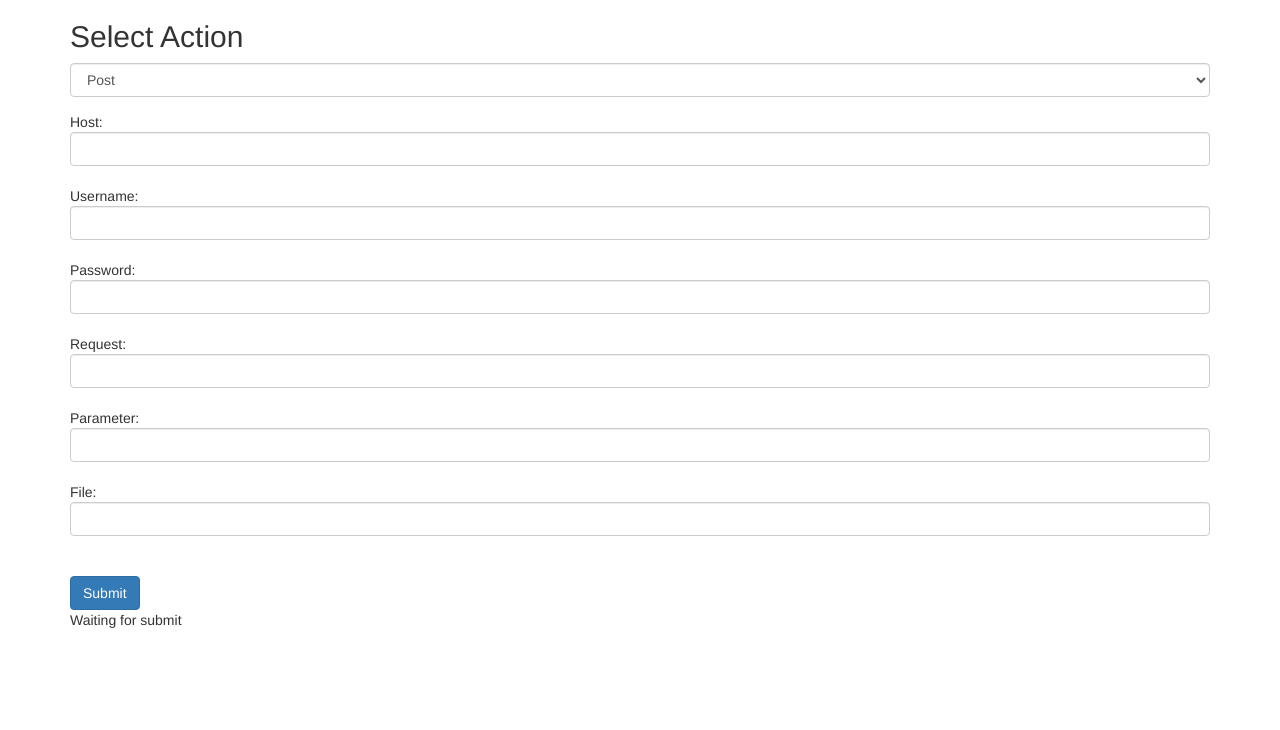
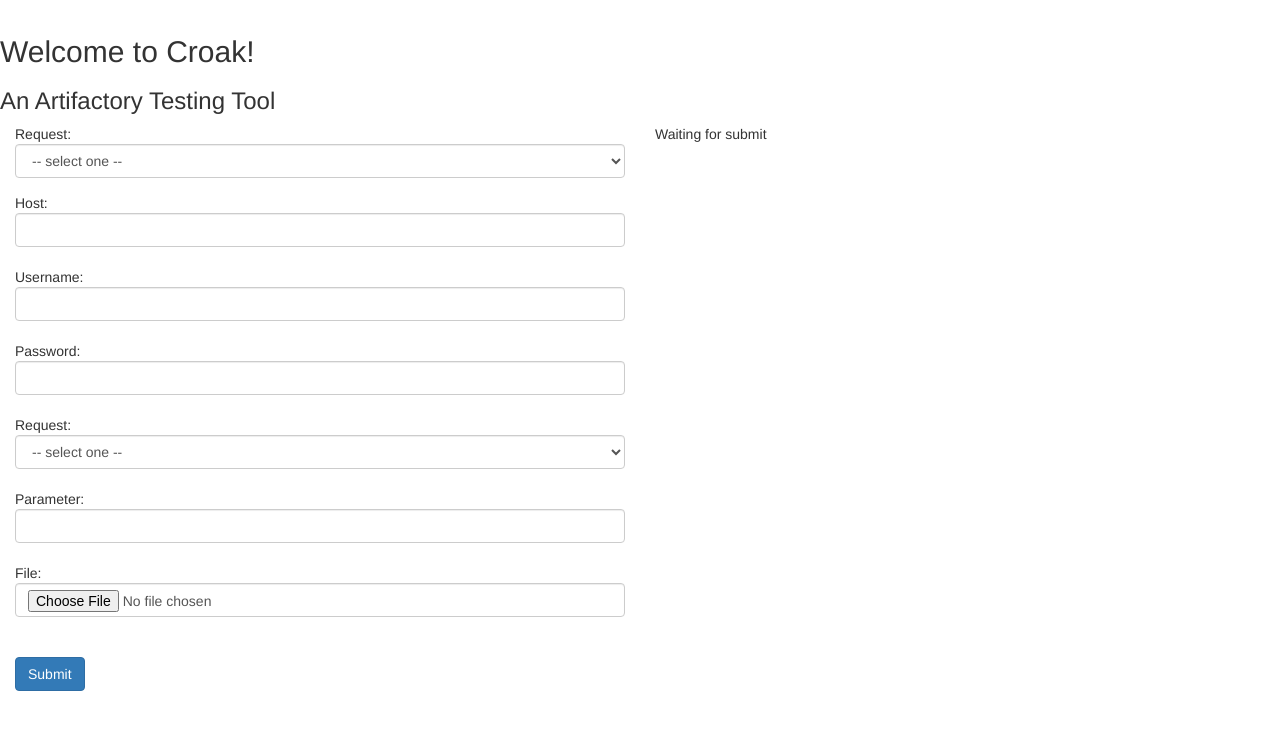
Before and after one commit to AngelloMaggio/croak, a Flask app: page / in a window 1280 px wide. Shown: the top 730 px of the page. Run offline with Flask 2, Linux system fonts and the light colour scheme; some libraries are stand-ins or nearby versions.

Commit message:
Changes in the UI, automating request type list with avaialble requests of that type itneractiong

```diff
--- a/server.py
+++ b/server.py
@@ -1,4 +1,4 @@
-from flask import Flask, render_template, request, redirect, url_for, session
+from flask import Flask, render_template, request, redirect, url_for, session, jsonify
 from flask_bootstrap import Bootstrap
 
 import postreqs, putreqs, getreqs
@@ -9,7 +9,8 @@ app = Flask(__name__)
 @app.route('/')
 def hello_world(result="Waiting for submit"):
     name = "test"
-    return render_template("index.html", result=result)
+    return render_template("index.html", result=result, request_get=getreqs.reqsget.keys(),\
+                           request_post=postreqs.reqspost.keys(), request_put=putreqs.reqsput.keys())
 
 
 @app.route('/action', methods=['POST', 'GET'])
@@ -50,7 +51,8 @@ def action():
         elif request.form['reqtype'] == "DEL":
             pass
 
-        return render_template("index.html", result=result)
+        return render_template("index.html", result=result, request_get=getreqs.reqsget.keys(),\
+                           request_post=postreqs.reqspost.keys(), request_put=putreqs.reqsput.keys())
 
 
 
--- a/templates/index.html
+++ b/templates/index.html
@@ -1,6 +1,7 @@
 <!DOCTYPE html>
 <html>
    <head>
+       <title>Croak!</title>
       <meta name="viewport" content="width=device-width, initial-scale=1.0">
       <link rel="stylesheet" media="screen" href="{{ url_for('static', filename='css/bootstrap.min.css') }}" >
       <script src="//code.jquery.com/jquery-1.12.0.min.js"></script>
@@ -8,31 +9,57 @@
 
       <script type = "text/javascript" src = "/static/js/bootstrap.min.js"></script>
 
+       <script>
+
+    $(document).ready(function () {
+        $("#type").change(function () {
+            var val = $(this).val();
+            if (val == "GET") {
+
+                $("#request").html("{% for req in request_get %}<option value='{{ req }}'> {{ req }}</option>{% endfor %}");
+
+            } else if (val == "POST") {
+                $("#request").html("{% for req in request_post %}<option value='{{ req }}'> {{ req }}</option>{% endfor %}");
+            } else if (val == "PUT") {
+                $("#request").html("{% for req in request_put %}<option value='{{ req }}'> {{ req }}</option>{% endfor %}");
+            }
+            else if (val == "DELETE") {
+                $("#request").html("<option value='test'>item3: test 1</option><option value='test2'>item3: test 2</option>");
+            }
+        });
+});</script>
+
+
    </head>
 
       <body>
-          <div class="container">
-          <h2> Select Action </h2>
+
+      <div class="modal-body row">
+
+          <h2> Welcome to Croak! </h2>
+          <h3> An Artifactory Testing Tool </h3>
+
+
+          <div class="col-md-6">
+
+
+
 
 
              <form action="/action" method="POST">
              <div class="form-group">
-                 <select class="form-control" name="reqtype">
-                   <option value="POST">Post</option>
-                   <option value="GET"> Get</option>
-                   <option value="PUT"> Put</option>
+            Request:
+             <select id="type" class="form-control" name="reqtype">
+                 <option value="">-- select one -- </option>
+                <option value="GET">Get</option>
+                <option value="POST">Post</option>
+                <option value="PUT">Put</option>
 
+                 <option role="separator" class="divider"></option>
 
-{% autoescape false %}
-   {{result}}
-{% endautoescape %}
+                 <option value="DELETE">Delete</option>
+            </select>
 
-
-                   <option role="separator" class="divider"></option>
-
-
-                   <option  value = "DELETE"> Delete</option>
-                 </select>
                </div>
 
 
@@ -41,13 +68,17 @@
             Username:<br />
             <input type="text" class='form-control' name="username"> <br />
             Password:<br />
-            <input type="text" class='form-control' name="password"> <br />
+            <input type="password" class='form-control' name="password"> <br />
+
+
             Request:<br />
-            <input type="text" class='form-control' name="request"><br />
-            Parameter:<br />
+            <select id="request" class="form-control" name="request">
+                <option value="">-- select one -- </option>
+            </select><br />
+             Parameter:<br />
             <input type="text" class='form-control' name="parameters"> <br />
             File:<br />
-            <input type="text" class='form-control' name="file"> <br /> <br />
+            <input type="file" class='form-control' name="file  "> <br /> <br />
 
             <input class="btn btn-primary" type="submit" value="Submit"> <br>
 
@@ -55,10 +86,17 @@
 
          </form>
 
-         {{result}}
+
+          </div>
 
 
+<div class="col-md-6">
+         {% autoescape false %}
+            {{result}}
+              {% endautoescape %}
+</div>
 
 
+          </div>
       </body>
    </html>
```
Also changed, not shown: data.db (added), 3 other files.
